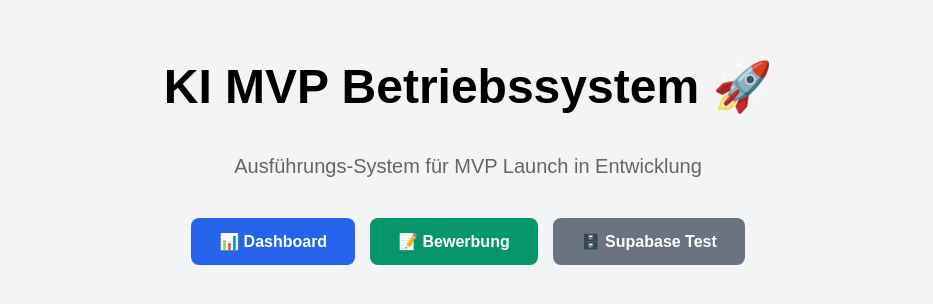
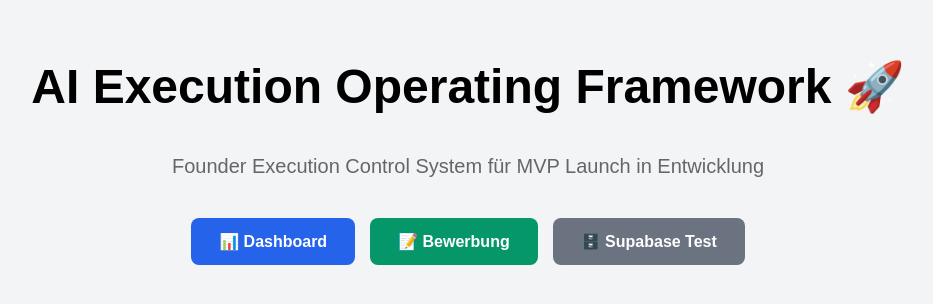
Before and after one commit to energetekk/30-tage-sprint-mvp, a Next.js app: page / in a window 1280 px wide. Shown: the part 262-566 px from the top of the page, without its empty margins (172-1105 px from the left). Built offline with nearby package versions, Linux system fonts and the light colour scheme.

Commit message:
Update: index.js changed

```diff
--- a/pages/index.js
+++ b/pages/index.js
@@ -10,10 +10,10 @@
       backgroundColor: '#f3f4f6'
     }}>
       <h1 style={{ fontSize: '48px', marginBottom: '20px' }}>
-        KI MVP Betriebssystem 🚀
+        AI Execution Operating Framework 🚀
       </h1>
       <p style={{ fontSize: '20px', color: '#666', marginBottom: '40px' }}>
-        Ausführungs-System für MVP Launch in Entwicklung
+        Founder Execution Control System für MVP Launch in Entwicklung
       </p>
 
       <div style={{ display: 'flex', gap: '15px', flexWrap: 'wrap', justifyContent: 'center' }}>
```
